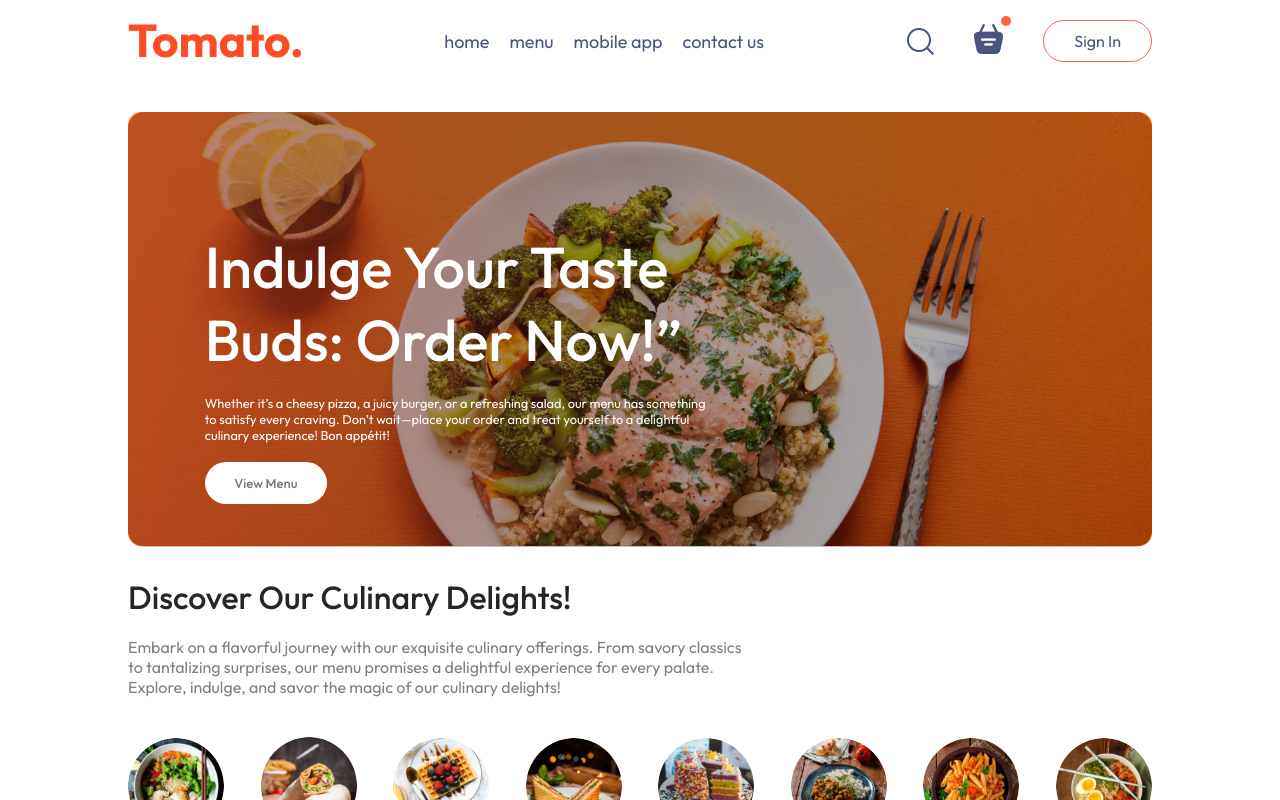
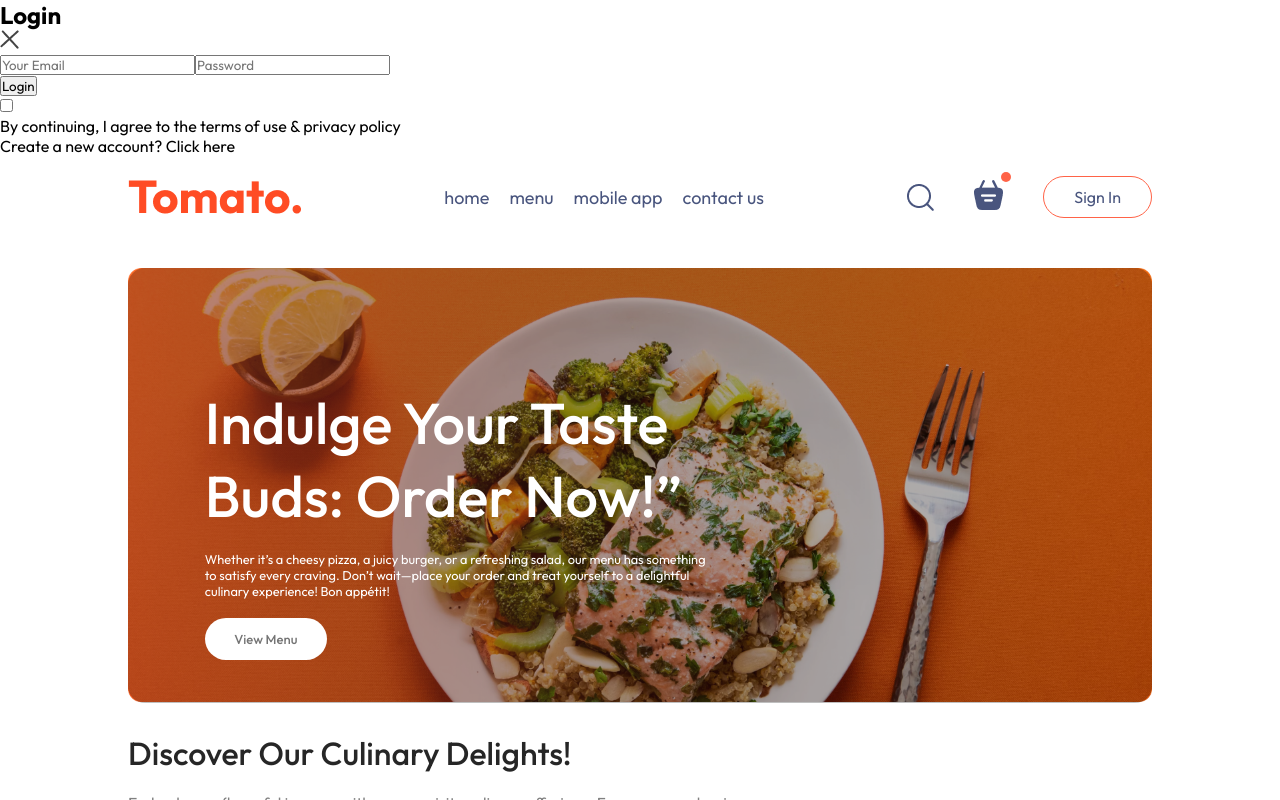
Before and after one commit to sanilal/Food-Delivery-App-Using-React-JS, a React (Vite) app in the folder frontend/: page / in a window 1280 px wide. Both pictures are taken after a click on the button "Sign In". Shown: the top 800 px of the page. Built offline with nearby package versions, Linux system fonts and the light colour scheme.

Commit message:
Loginpopup component added

```diff
--- a/frontend/src/App.jsx
+++ b/frontend/src/App.jsx
@@ -1,4 +1,4 @@
-import React from 'react'
+import React, { useState } from 'react'
 import Navbar from './components/Navbar/Navbar'
 import { Route, Routes } from 'react-router-dom'
 
@@ -6,12 +6,15 @@
 import Cart from './pages/Cart/Cart'
 import PlaceOrder from './pages/PlaceOrder/PlaceOrder'
 import Footer from './components/Footer/Footer'
+import LoginPopup from './components/LoginPopup/LoginPopup'
 
 const App = () => {
+  const [showLogin, setShowLogin] = useState(false)
   return (
    <>
+   {showLogin?<LoginPopup setShowLogin={setShowLogin} />:<></>}
      <div className='app'>
-      <Navbar />
+      <Navbar setShowLogin={setShowLogin} />
       <Routes>
         < Route  path="/" element={<Home />}/>
         <Route path='/cart' element={<Cart />} />
--- /dev/null
+++ b/frontend/src/components/LoginPopup/LoginPopup.jsx
@@ -0,0 +1,36 @@
+import React, { useState } from 'react'
+import './LoginPopup.css'
+import { assets } from '../../assets/assets'
+
+const LoginPopup = ({setShowLogin}) => {
+    const [currState, setCurrState] = useState("Login")
+  return (
+    <div className='login-popup'>
+        <form className="login-popup-container">
+            <div className="login-popup-title">
+                <h2>{currState}</h2>
+                <img onClick={()=>setShowLogin(false)} src={assets.cross_icon} alt="" />
+            </div>
+            <div className="login-popup-inputs">
+                {currState==="Login"?<></>:<input type="text" placeholder='Your Name' required/>}
+
+                <input type="email" placeholder='Your Email' required/>
+                <input type="password" placeholder='Password' required/>
+            </div>
+            <button>{currState==='Sign Up'?'Create Account':'Login'}</button>
+            <div className="login-popup-condition">
+                <input type="checkbox" required />
+                <p>By continuing, I agree to the terms of use & privacy policy</p>
+            </div>
+            {currState==='Login'
+                ? <p>Create a new account? <span onClick={()=>setCurrState("Sign Up")}>Click here</span></p>
+                : <p>Already have an account ? <span onClick={()=>setCurrState("Login")}>Login here</span></p>
+            }
+
+
+        </form>
+    </div>
+  )
+}
+
+export default LoginPopup
--- a/frontend/src/components/Navbar/Navbar.jsx
+++ b/frontend/src/components/Navbar/Navbar.jsx
@@ -3,7 +3,7 @@
 import { assets } from '../../assets/assets'
 import { Link } from 'react-router-dom'
 
-const Navbar = () => {
+const Navbar = ({setShowLogin}) => {
     const [menu, setMenu] = useState("home")
   return (
     <div className='navbar'>
@@ -20,7 +20,7 @@
                 <img src={assets.basket_icon} alt="" />
                 <div className="dot"></div>
             </div>
-            <button className=''>Sign In</button>
+            <button onClick={()=>setShowLogin(true)} className=''>Sign In</button>
         </div>
     </div>
   )
```
Also changed, not shown: frontend/src/components/LoginPopup/LoginPopup.css (added).
